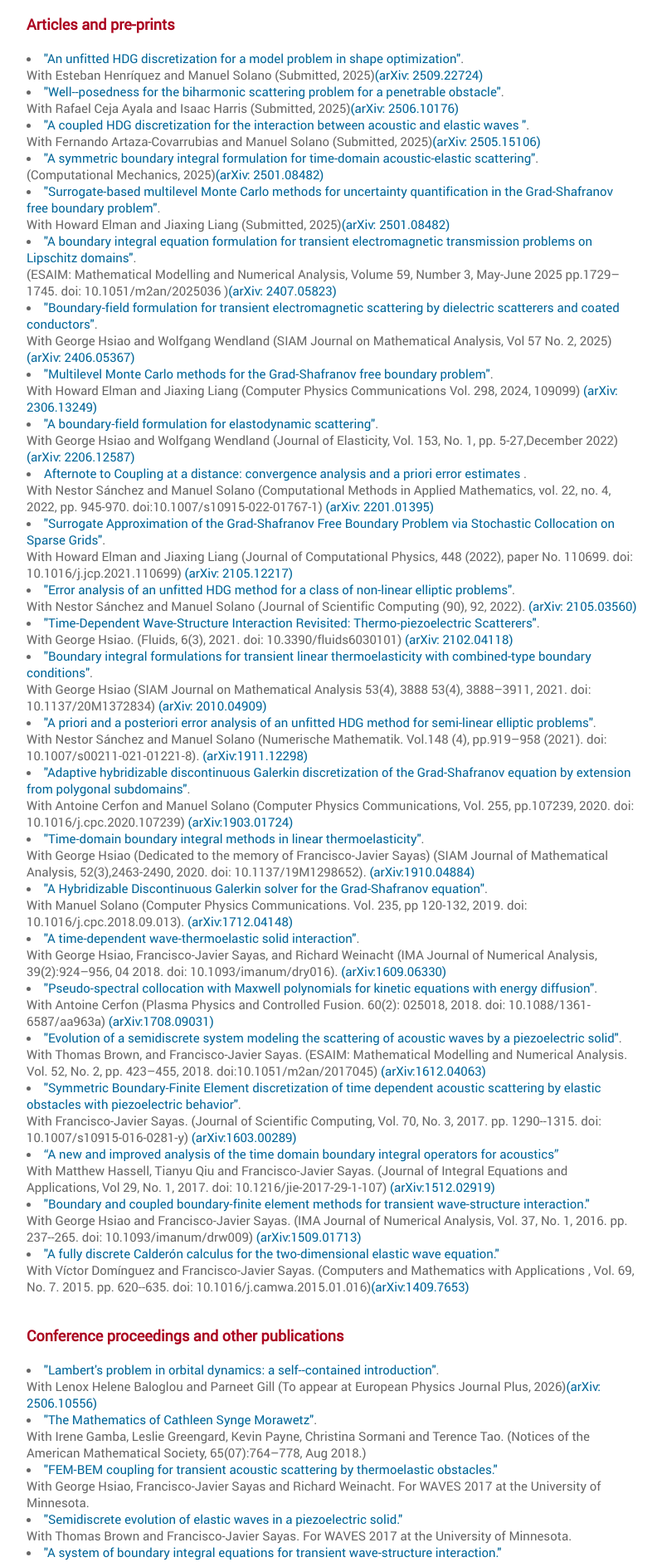
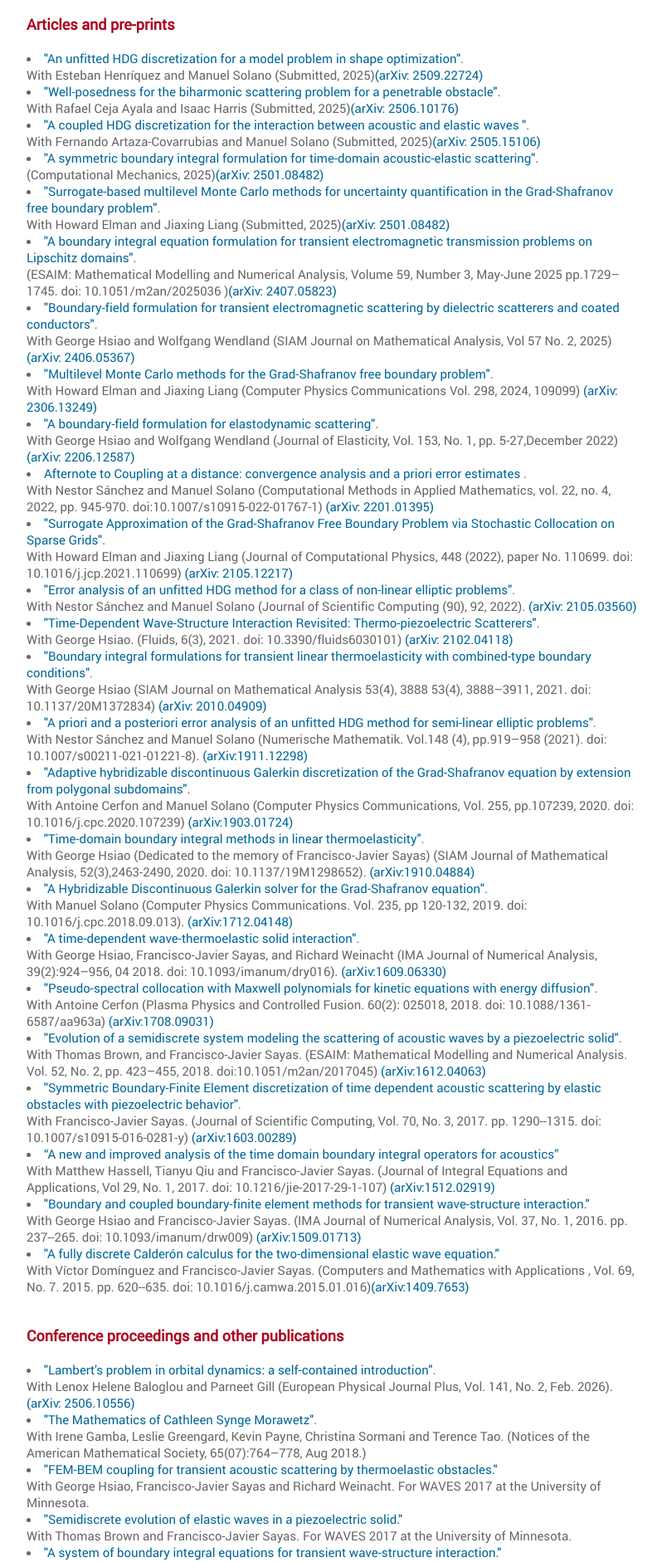
Before and after one commit to tonatiuhsv/tonatiuhsv.github.io, a plain HTML site: page index.html in a window 1280 px wide. Shown: the part 1705-3587 px from the top of the page at 83% size, without its empty margins (432-1230 px from the left). Drawn offline with Linux system fonts and the light colour scheme; files whose address does not match are found by name.

Commit message:
Update index.html

```diff
--- a/index.html
+++ b/index.html
@@ -201,7 +201,7 @@
 						 <li><a href="https://arxiv.org/abs/2509.22724" target="_blank">"An unfitted HDG discretization for a model problem in shape optimization"</a>.<br>With Esteban Henríquez and Manuel Solano (Submitted, 2025)<a href="https://arxiv.org/abs/2509.22724" target="_blank">(arXiv: 2509.22724)</a>
                                                 </li>
 
-						<li><a href="https://arxiv.org/abs/2506.10176" target="_blank">"Well--posedness for the biharmonic scattering problem for a penetrable obstacle"</a>.<br>With Rafael Ceja Ayala and Isaac Harris (Submitted, 2025)<a href="https://arxiv.org/abs/2506.10176" target="_blank">(arXiv: 2506.10176)</a>
+						<li><a href="https://arxiv.org/abs/2506.10176" target="_blank">"Well-posedness for the biharmonic scattering problem for a penetrable obstacle"</a>.<br>With Rafael Ceja Ayala and Isaac Harris (Submitted, 2025)<a href="https://arxiv.org/abs/2506.10176" target="_blank">(arXiv: 2506.10176)</a>
                                                 </li>
 
 						 <li><a href="http://arxiv.org/abs/2505.15106" target="_blank">"A coupled HDG discretization for the interaction between acoustic and elastic waves "</a>.<br>With Fernando Artaza-Covarrubias and Manuel Solano (Submitted, 2025)<a href="http://arxiv.org/abs/2505.15106" target="_blank">(arXiv: 2505.15106)</a>
@@ -253,8 +253,8 @@
 
 						<h3 style="font-size: 18px;"><strong>Conference proceedings and other publications</strong></h3><br>
 						<ul class="list">
-						 <li><a href="https://arxiv.org/abs/2506.10556" target="_blank">"Lambert's problem in orbital dynamics: a self--contained introduction"</a>.<br>With Lenox Helene Baloglou and Parneet Gill (To appear at European Physics Journal Plus, 2026)<a href="https://arxiv.org/abs/2506.10556" target="_blank">(arXiv: 2506.10556)</a>
-                                                </li>
+						 <li><a href="https://rdcu.be/e35WX" target="_blank">"Lambert's problem in orbital dynamics: a self-contained introduction"</a>.<br>With Lenox Helene Baloglou and Parneet Gill (European Physical Journal Plus, Vol. 141, No. 2, Feb. 2026).<a href="https://arxiv.org/abs/2506.10556" target="_blank">(arXiv: 2506.10556)</a>
+</li>
 							 <li><a href="http://www.ams.org/journals/notices/201807/rnoti-p764.pdf" target="_blank">"The Mathematics of Cathleen Synge Morawetz"</a>. <br>With Irene Gamba, Leslie Greengard, Kevin Payne, Christina Sormani and Terence Tao. (Notices of the American Mathematical Society, 65(07):764–778, Aug 2018.) </li>
 
                                                          <li><a href="./PDF/HsSaSaWeWAVES2017.pdf" target="_blank">"FEM-BEM coupling for transient acoustic scattering by thermoelastic obstacles."</a> <br>With George Hsiao, Francisco-Javier Sayas and Richard Weinacht. For WAVES 2017 at the University of Minnesota.</li>
```
